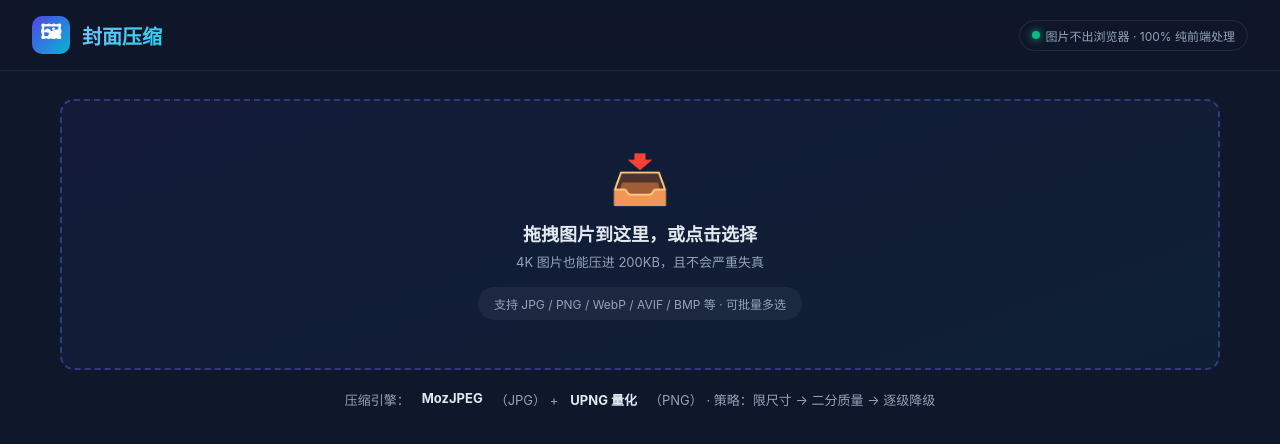
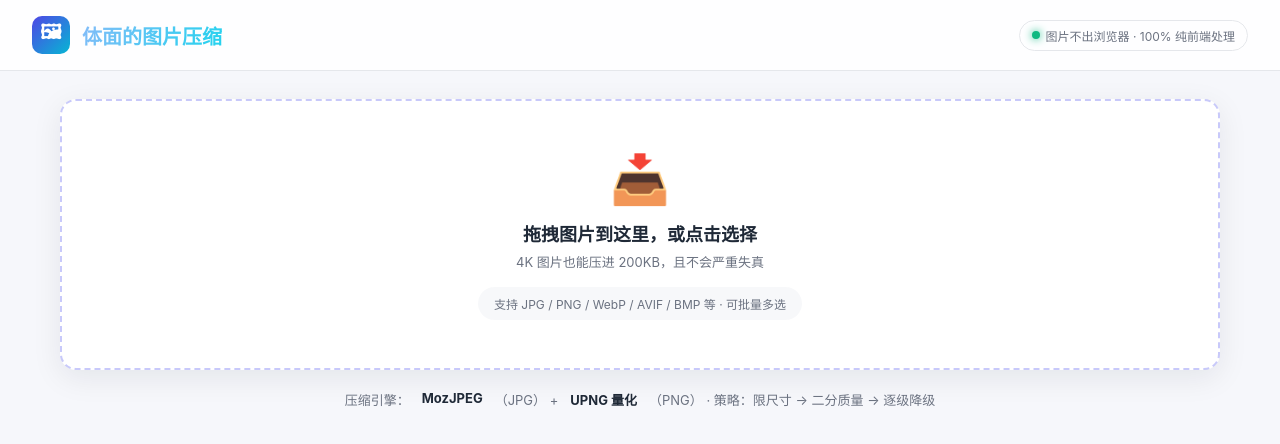
Before and after one commit to jwwl520/cover-compressor, a Vue app: page / in a window 1280 px wide. Shown: the top 444 px of the page. Built offline with nearby package versions, Linux system fonts and the light colour scheme.

Commit message:
﻿更名体面的图片压缩、白色时尚界面、改为手动点击开始处理

```diff
--- a/index.html
+++ b/index.html
@@ -3,7 +3,7 @@
   <head>
     <meta charset="UTF-8" />
     <meta name="viewport" content="width=device-width, initial-scale=1.0" />
-    <title>封面压缩 · 纯前端图片压缩工具</title>
+    <title>体面的图片压缩 · 纯前端图片压缩工具</title>
   </head>
   <body>
     <div id="app"></div>
--- a/src/App.vue
+++ b/src/App.vue
@@ -125,8 +125,7 @@ async function compressAll() {
   }
 }
 
-/* 设置变化 -> 自动重新压缩已完成/失败的项 */
-let recompressTimer = null;
+/* 设置变化 -> 仅将已完成/失败项标记为等待中，需用户点击"开始处理"后才压缩 */
 watch(
   () => [
     settings.targetKB,
@@ -138,20 +137,17 @@ watch(
     settings.percent,
   ],
   () => {
-    clearTimeout(recompressTimer);
-    if (items.value.length && !processing.value) {
-      recompressTimer = setTimeout(async () => {
-        // 重置已完成/失败项为 pending 后重新压缩
     for (const item of items.value) {
       if (item.status === 'done' || item.status === 'error') {
+        if (item.resultUrl) URL.revokeObjectURL(item.resultUrl);
         item.status = 'pending';
         item.resultUrl = null;
         item.resultSize = null;
+        item.resultWidth = null;
+        item.resultHeight = null;
+        item.resultType = null;
         item.error = null;
       }
-        }
-        await compressAll();
-      }, 400);
     }
   }
 );
@@ -222,7 +218,7 @@ const totalSave = computed(() => {
   <header class="app-header">
     <div class="brand">
       <span class="brand-icon">🖼</span>
-      <span>封面压缩</span>
+      <span>体面的图片压缩</span>
     </div>
     <span class="privacy-badge"><span class="dot"></span> 图片不出浏览器 · 100% 纯前端处理</span>
   </header>
@@ -309,7 +305,7 @@ const totalSave = computed(() => {
       <!-- 操作栏 -->
       <div class="action-bar">
         <button class="btn btn-primary" :disabled="processing || !hasWork" @click="compressAll">
-          {{ processing ? '压缩中…' : hasWork ? '开始压缩' : '全部已完成 ✓' }}
+          {{ processing ? '处理中…' : hasWork ? '开始处理' : '全部已完成 ✓' }}
         </button>
         <button class="btn btn-ghost" :disabled="processing || !doneCount" @click="downloadAll">
           📦 打包下载全部 ({{ doneCount }})
--- a/src/components/ImageCard.vue
+++ b/src/components/ImageCard.vue
@@ -11,7 +11,7 @@ const emit = defineEmits(['download', 'remove']);
 
 const stateLabel = computed(() => {
   const s = props.item.status;
-  if (s === 'processing') return '压缩中';
+  if (s === 'processing') return '处理中';
   if (s === 'done') return '完成';
   if (s === 'error') return '失败';
   return '等待中';
@@ -40,7 +40,7 @@ function download() {
     <div class="card-body">
       <div v-if="item.status === 'processing'" style="text-align: center; padding: 40px 0">
         <div style="font-size: 28px; margin-bottom: 10px">⚙️</div>
-        <div style="color: var(--text-dim); font-size: 13px">正在使用 MozJPEG / PNG 量化引擎压缩…</div>
+        <div style="color: var(--text-dim); font-size: 13px">正在处理，请稍候…</div>
         <div class="progress"><div class="progress-bar" :style="{ width: (item.progress || 5) + '%' }"></div></div>
       </div>
 
--- a/src/style.css
+++ b/src/style.css
@@ -2,17 +2,18 @@
   --primary: #4f46e5;
   --primary-2: #7c3aed;
   --accent: #06b6d4;
-  --bg: #0f172a;
-  --bg-soft: #1e293b;
+  --bg: #f6f7fb;
+  --bg-soft: #ffffff;
+  --bg-2: #eef0f6;
   --card: #ffffff;
-  --text: #e2e8f0;
-  --text-dim: #94a3b8;
-  --border: rgba(148, 163, 184, 0.15);
+  --text: #1f2937;
+  --text-dim: #6b7280;
+  --border: #e5e7eb;
   --success: #10b981;
-  --warning: #f59e0b;
-  --danger: #ef4444;
-  --radius: 14px;
-  --shadow: 0 10px 40px rgba(0, 0, 0, 0.35);
+  --warning: #d97706;
+  --danger: #dc2626;
+  --radius: 16px;
+  --shadow: 0 8px 30px rgba(15, 23, 42, 0.08);
 }
 
 * {
@@ -44,7 +45,7 @@ a { color: inherit; }
   justify-content: space-between;
   padding: 16px 32px;
   border-bottom: 1px solid var(--border);
-  background: rgba(15, 23, 42, 0.8);
+  background: rgba(255, 255, 255, 0.85);
   backdrop-filter: blur(12px);
   position: sticky;
   top: 0;
@@ -106,9 +107,10 @@ a { color: inherit; }
 
 /* 上传区 */
 .upload-zone {
-  border: 2px dashed rgba(99, 102, 241, 0.4);
+  border: 2px dashed rgba(99, 102, 241, 0.35);
   border-radius: var(--radius);
-  background: linear-gradient(160deg, rgba(79, 70, 229, 0.08), rgba(6, 182, 212, 0.06));
+  background: #ffffff;
+  box-shadow: var(--shadow);
   padding: 48px 20px;
   text-align: center;
   cursor: pointer;
@@ -117,7 +119,7 @@ a { color: inherit; }
 
 .upload-zone:hover, .upload-zone.dragover {
   border-color: var(--accent);
-  background: linear-gradient(160deg, rgba(79, 70, 229, 0.16), rgba(6, 182, 212, 0.12));
+  background: linear-gradient(160deg, rgba(79, 70, 229, 0.06), rgba(6, 182, 212, 0.05));
   transform: translateY(-2px);
 }
 
@@ -152,10 +154,11 @@ a { color: inherit; }
 /* 设置面板 */
 .settings-panel {
   margin-top: 20px;
-  background: var(--bg-soft);
+  background: #ffffff;
   border: 1px solid var(--border);
   border-radius: var(--radius);
-  padding: 20px;
+  box-shadow: var(--shadow);
+  padding: 22px;
   display: grid;
   grid-template-columns: repeat(auto-fit, minmax(220px, 1fr));
   gap: 20px;
@@ -290,9 +293,10 @@ input[type='number']::-webkit-inner-spin-button {
 }
 
 .image-card {
-  background: var(--bg-soft);
+  background: #ffffff;
   border: 1px solid var(--border);
   border-radius: var(--radius);
+  box-shadow: var(--shadow);
   overflow: hidden;
   display: flex;
   flex-direction: column;
@@ -402,7 +406,7 @@ input[type='number']::-webkit-inner-spin-button {
   width: 100%;
   overflow: hidden;
   border-radius: 10px;
-  background: repeating-conic-gradient(#334155 0% 25%, #475569 0% 50%) 50% / 20px 20px;
+  background: repeating-conic-gradient(#e9edf5 0% 25%, #f5f7fb 0% 50%) 50% / 20px 20px;
   user-select: none;
 }
 
@@ -445,8 +449,8 @@ input[type='number']::-webkit-inner-spin-button {
   top: 50%;
   left: 50%;
   transform: translate(-50%, -50%);
-  background: #fff;
-  color: #1e293b;
+  background: #1f2937;
+  color: #fff;
   width: 30px;
   height: 30px;
   border-radius: 50%;
@@ -454,7 +458,7 @@ input[type='number']::-webkit-inner-spin-button {
   place-items: center;
   font-size: 14px;
   font-weight: 700;
-  box-shadow: 0 2px 10px rgba(0, 0, 0, 0.4);
+  box-shadow: 0 2px 10px rgba(0, 0, 0, 0.25);
 }
 
 .compare-tag {
```
Lines whose indentation alone changed are shown as unchanged.
